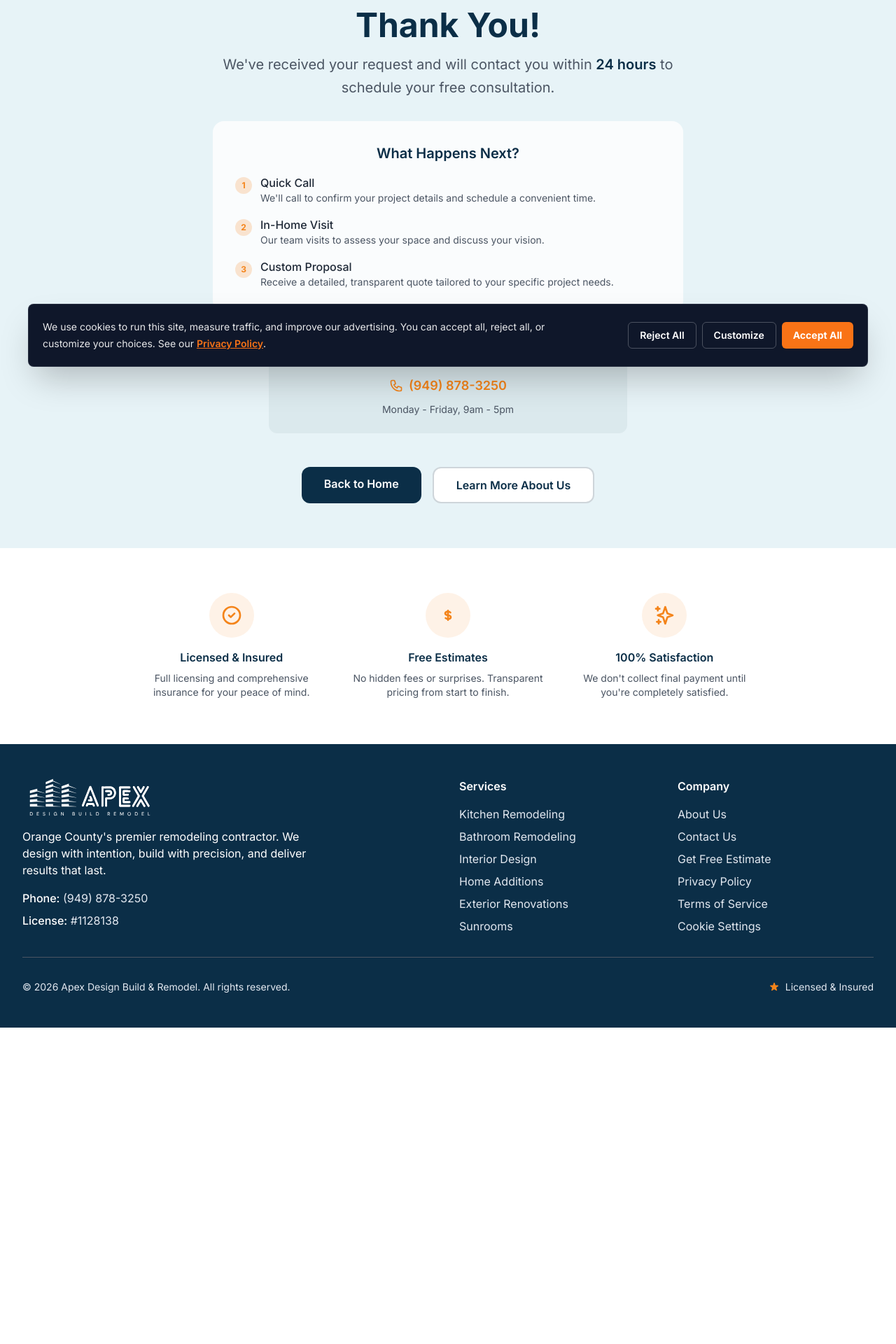
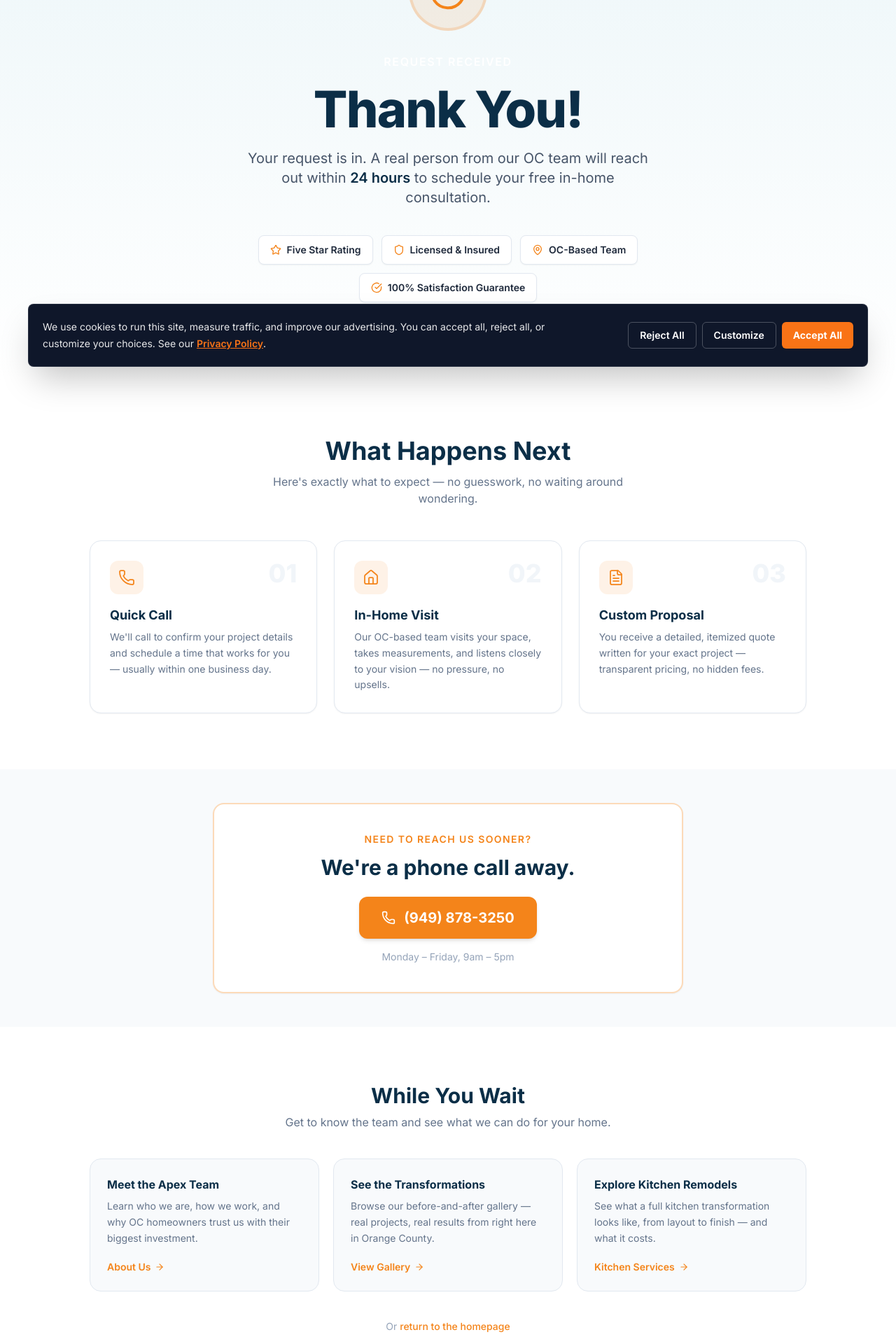
Before and after one commit to EmanuelRad169/apex-design, a Next.js app: page /thank-you in a window 1280 px wide. Shown: the part 260-2180 px from the top of the page at 70% size. Before the commit the page ends 1728 px from the top, so only its background shows below. Built offline with nearby package versions, Linux system fonts and the light colour scheme; no server answers.

Commit message:
Redesign /thank-you page: premium layout, step cards, call CTA, while-you-wait section

```diff
--- a/components/ThankYouContent.tsx
+++ b/components/ThankYouContent.tsx
@@ -3,168 +3,253 @@
 import React from 'react';
 import { motion } from 'framer-motion';
 import Link from 'next/link';
+import { Phone, Home, FileText, CheckCircle, ArrowRight, Star, Shield, MapPin } from 'lucide-react';
+
+const steps = [
+  {
+    icon: Phone,
+    step: '01',
+    title: 'Quick Call',
+    description:
+      "We'll call to confirm your project details and schedule a time that works for you — usually within one business day.",
+  },
+  {
+    icon: Home,
+    step: '02',
+    title: 'In-Home Visit',
+    description:
+      'Our OC-based team visits your space, takes measurements, and listens closely to your vision — no pressure, no upsells.',
+  },
+  {
+    icon: FileText,
+    step: '03',
+    title: 'Custom Proposal',
+    description:
+      'You receive a detailed, itemized quote written for your exact project — transparent pricing, no hidden fees.',
+  },
+];
+
+const trustBadges = [
+  { icon: Star, label: 'Five Star Rating' },
+  { icon: Shield, label: 'Licensed & Insured' },
+  { icon: MapPin, label: 'OC-Based Team' },
+];
+
+const exploreCards = [
+  {
+    href: '/about',
+    title: 'Meet the Apex Team',
+    description: 'Learn who we are, how we work, and why OC homeowners trust us with their biggest investment.',
+    cta: 'About Us',
+  },
+  {
+    href: '/#transformation',
+    title: 'See the Transformations',
+    description: 'Browse our before-and-after gallery — real projects, real results from right here in Orange County.',
+    cta: 'View Gallery',
+  },
+  {
+    href: '/services/kitchen',
+    title: 'Explore Kitchen Remodels',
+    description: 'See what a full kitchen transformation looks like, from layout to finish — and what it costs.',
+    cta: 'Kitchen Services',
+  },
+];
 
 export default function ThankYouContent() {
   return (
     <div className="bg-white min-h-screen pt-20">
-      {/* Hero Section */}
-      <section className="bg-light/50 py-16 px-4 sm:px-6 lg:px-8">
-        <div className="max-w-4xl mx-auto text-center">
+
+      {/* ── Hero ─────────────────────────────────────────────────── */}
+      <section className="bg-gradient-to-b from-light/40 to-white py-20 sm:py-28 px-4 sm:px-6 lg:px-8">
+        <div className="max-w-3xl mx-auto text-center">
+
+          {/* Success badge */}
           <motion.div
-            initial={{ opacity: 0, y: 20 }}
+            initial={{ scale: 0, opacity: 0 }}
+            animate={{ scale: 1, opacity: 1 }}
+            transition={{ duration: 0.5, type: 'spring', stiffness: 180, damping: 14 }}
+            className="mx-auto mb-8 w-28 h-28 rounded-full bg-accent/10 border-4 border-accent/20 flex items-center justify-center"
+          >
+            <CheckCircle className="w-14 h-14 text-accent" strokeWidth={1.75} />
+          </motion.div>
+
+          <motion.div
+            initial={{ opacity: 0, y: 24 }}
             animate={{ opacity: 1, y: 0 }}
-            transition={{ duration: 0.6 }}
-            className="space-y-8"
+            transition={{ duration: 0.6, delay: 0.15 }}
+            className="space-y-5"
           >
-            {/* Success Icon */}
-            <div className="mx-auto w-24 h-24 bg-accent/10 rounded-full flex items-center justify-center">
-              <motion.div
-                initial={{ scale: 0 }}
-                animate={{ scale: 1 }}
-                transition={{ delay: 0.2, duration: 0.5, type: "spring", stiffness: 200 }}
-              >
-                <svg className="w-12 h-12 text-accent" fill="none" stroke="currentColor" viewBox="0 0 24 24">
-                  <path strokeLinecap="round" strokeLinejoin="round" strokeWidth={3} d="M5 13l4 4L19 7" />
-                </svg>
-              </motion.div>
-            </div>
-
-            {/* Main Message */}
-            <div className="space-y-4">
-              <h1 className="text-4xl md:text-5xl font-bold text-primary">
+            <p className="text-base font-semibold tracking-widest text-accent uppercase">
+              Request Received
+            </p>
+            <h1 className="text-5xl sm:text-6xl md:text-7xl font-extrabold text-primary leading-[0.92] tracking-tight">
               Thank You!
             </h1>
-              <p className="text-xl text-gray-600 max-w-2xl mx-auto leading-relaxed">
-                We've received your request and will contact you within <span className="font-semibold text-primary">24 hours</span> to schedule your free consultation.
-              </p>
-            </div>
-
-            {/* Next Steps */}
-            <motion.div
-              initial={{ opacity: 0 }}
-              animate={{ opacity: 1 }}
-              transition={{ delay: 0.4, duration: 0.6 }}
-              className="bg-white/80 rounded-2xl p-8 max-w-2xl mx-auto"
-            >
-              <h3 className="text-xl font-semibold text-primary mb-4">What Happens Next?</h3>
-              <div className="space-y-4 text-left">
-                <div className="flex items-start gap-3">
-                  <div className="w-6 h-6 bg-accent/20 rounded-full flex items-center justify-center flex-shrink-0 mt-1">
-                    <span className="text-xs font-bold text-accent">1</span>
-                  </div>
-                  <div>
-                    <p className="font-medium text-gray-800">Quick Call</p>
-                    <p className="text-gray-600 text-sm">We'll call to confirm your project details and schedule a convenient time.</p>
-                  </div>
-                </div>
-                <div className="flex items-start gap-3">
-                  <div className="w-6 h-6 bg-accent/20 rounded-full flex items-center justify-center flex-shrink-0 mt-1">
-                    <span className="text-xs font-bold text-accent">2</span>
-                  </div>
-                  <div>
-                    <p className="font-medium text-gray-800">In-Home Visit</p>
-                    <p className="text-gray-600 text-sm">Our team visits to assess your space and discuss your vision.</p>
-                  </div>
-                </div>
-                <div className="flex items-start gap-3">
-                  <div className="w-6 h-6 bg-accent/20 rounded-full flex items-center justify-center flex-shrink-0 mt-1">
-                    <span className="text-xs font-bold text-accent">3</span>
-                  </div>
-                  <div>
-                    <p className="font-medium text-gray-800">Custom Proposal</p>
-                    <p className="text-gray-600 text-sm">Receive a detailed, transparent quote tailored to your specific project needs.</p>
-                  </div>
-                </div>
-              </div>
-            </motion.div>
-
-            {/* Emergency Contact */}
-            <motion.div
-              initial={{ opacity: 0 }}
-              animate={{ opacity: 1 }}
-              transition={{ delay: 0.6, duration: 0.6 }}
-              className="bg-primary/5 rounded-xl p-6 max-w-lg mx-auto"
-            >
-              <p className="text-gray-700 mb-3">
-                <strong>Need immediate assistance?</strong>
-              </p>
-              <a
-                href="tel:9498783250"
-                className="inline-flex items-center gap-2 text-accent font-semibold text-lg hover:underline"
-              >
-                <svg className="w-5 h-5" fill="none" stroke="currentColor" viewBox="0 0 24 24">
-                  <path strokeLinecap="round" strokeLinejoin="round" strokeWidth={2} d="M3 5a2 2 0 012-2h3.28a1 1 0 01.948.684l1.498 4.493a1 1 0 01-.502 1.21l-2.257 1.13a11.042 11.042 0 005.516 5.516l1.13-2.257a1 1 0 011.21-.502l4.493 1.498a1 1 0 01.684.949V19a2 2 0 01-2 2h-1C9.716 21 3 14.284 3 6V5z" />
-                </svg>
-                (949) 878-3250
-              </a>
-              <p className="text-gray-600 text-sm mt-2">
-                Monday - Friday, 9am - 5pm
+            <p className="text-lg sm:text-xl text-neutral-600 max-w-xl mx-auto leading-relaxed">
+              Your request is in. A real person from our OC team will reach out within{' '}
+              <span className="font-semibold text-primary">24 hours</span> to schedule
+              your free in-home consultation.
             </p>
           </motion.div>
 
-            {/* Action Buttons */}
+          {/* Trust badges */}
           <motion.div
-              initial={{ opacity: 0, y: 20 }}
+            initial={{ opacity: 0, y: 16 }}
             animate={{ opacity: 1, y: 0 }}
-              transition={{ delay: 0.8, duration: 0.6 }}
-              className="flex flex-col sm:flex-row gap-4 justify-center pt-4"
+            transition={{ duration: 0.6, delay: 0.35 }}
+            className="mt-10 flex flex-wrap justify-center gap-3"
           >
-              <Link
-                href="/"
-                className="bg-primary hover:bg-primary/90 text-white font-semibold px-8 py-3 rounded-xl transition-colors duration-300 text-center"
+            {trustBadges.map(({ icon: Icon, label }) => (
+              <div
+                key={label}
+                className="flex items-center gap-2 bg-white border border-neutral-200 shadow-sm px-4 py-2.5 rounded-lg"
               >
-                Back to Home
-              </Link>
-              <Link
-                href="/about"
-                className="bg-white hover:bg-gray-50 text-primary font-semibold px-8 py-3 rounded-xl border-2 border-primary/20 hover:border-primary/40 transition-all duration-300 text-center"
-              >
-                Learn More About Us
-              </Link>
-            </motion.div>
+                <Icon className="w-4 h-4 text-accent flex-shrink-0" />
+                <span className="text-sm font-semibold text-neutral-800">{label}</span>
+              </div>
+            ))}
+            <div className="flex items-center gap-2 bg-white border border-neutral-200 shadow-sm px-4 py-2.5 rounded-lg">
+              <CheckCircle className="w-4 h-4 text-accent flex-shrink-0" />
+              <span className="text-sm font-semibold text-neutral-800">100% Satisfaction Guarantee</span>
+            </div>
           </motion.div>
         </div>
       </section>
 
-      {/* Additional Information */}
-      <section className="py-16 px-4 sm:px-6 lg:px-8 bg-white">
-        <div className="max-w-4xl mx-auto">
+      {/* ── What Happens Next ────────────────────────────────────── */}
+      <section className="py-16 sm:py-20 px-4 sm:px-6 lg:px-8 bg-white">
+        <div className="max-w-5xl mx-auto">
           <motion.div
             initial={{ opacity: 0, y: 20 }}
-            animate={{ opacity: 1, y: 0 }}
-            transition={{ delay: 1, duration: 0.6 }}
-            className="grid md:grid-cols-3 gap-8"
+            whileInView={{ opacity: 1, y: 0 }}
+            viewport={{ once: true }}
+            transition={{ duration: 0.6 }}
+            className="text-center mb-12"
           >
-            <div className="text-center">
-              <div className="w-16 h-16 bg-accent/10 rounded-full flex items-center justify-center mx-auto mb-4">
-                <svg className="w-8 h-8 text-accent" fill="none" stroke="currentColor" viewBox="0 0 24 24">
-                  <path strokeLinecap="round" strokeLinejoin="round" strokeWidth={2} d="M9 12l2 2 4-4m6 2a9 9 0 11-18 0 9 9 0 0118 0z" />
-                </svg>
+            <h2 className="text-3xl sm:text-4xl font-bold text-primary mb-3">
+              What Happens Next
+            </h2>
+            <p className="text-neutral-500 text-base max-w-lg mx-auto">
+              Here's exactly what to expect — no guesswork, no waiting around wondering.
+            </p>
+          </motion.div>
+
+          <div className="grid grid-cols-1 md:grid-cols-3 gap-6">
+            {steps.map(({ icon: Icon, step, title, description }, i) => (
+              <motion.div
+                key={step}
+                initial={{ opacity: 0, y: 24 }}
+                whileInView={{ opacity: 1, y: 0 }}
+                viewport={{ once: true }}
+                transition={{ duration: 0.5, delay: i * 0.12 }}
+                className="bg-white border border-neutral-200 rounded-2xl p-7 shadow-sm hover:shadow-md transition-shadow duration-200 flex flex-col gap-4"
+              >
+                <div className="flex items-start justify-between">
+                  <div className="w-12 h-12 rounded-xl bg-accent/10 flex items-center justify-center flex-shrink-0">
+                    <Icon className="w-6 h-6 text-accent" strokeWidth={1.75} />
                   </div>
-              <h3 className="font-semibold text-primary mb-2">Licensed & Insured</h3>
-              <p className="text-gray-600 text-sm">Full licensing and comprehensive insurance for your peace of mind.</p>
+                  <span className="text-4xl font-extrabold text-neutral-100 leading-none select-none">
+                    {step}
+                  </span>
                 </div>
-            <div className="text-center">
-              <div className="w-16 h-16 bg-accent/10 rounded-full flex items-center justify-center mx-auto mb-4">
-                <svg className="w-8 h-8 text-accent" fill="none" stroke="currentColor" viewBox="0 0 24 24">
-                  <path strokeLinecap="round" strokeLinejoin="round" strokeWidth={2} d="M12 8c-1.657 0-3 .895-3 2s1.343 2 3 2 3 .895 3 2-1.343 2-3 2m0-8c1.11 0 2.08.402 2.599 1M12 8V7m0 1v8m0 0v1m0-1c-1.11 0-2.08-.402-2.599-1" />
-                </svg>
-              </div>
-              <h3 className="font-semibold text-primary mb-2">Free Estimates</h3>
-              <p className="text-gray-600 text-sm">No hidden fees or surprises. Transparent pricing from start to finish.</p>
-            </div>
-            <div className="text-center">
-              <div className="w-16 h-16 bg-accent/10 rounded-full flex items-center justify-center mx-auto mb-4">
-                <svg className="w-8 h-8 text-accent" fill="none" stroke="currentColor" viewBox="0 0 24 24">
-                  <path strokeLinecap="round" strokeLinejoin="round" strokeWidth={2} d="M5 3v4M3 5h4M6 17v4m-2-2h4m5-16l2.286 6.857L21 12l-5.714 2.143L13 21l-2.286-6.857L5 12l5.714-2.143L13 3z" />
-                </svg>
-              </div>
-              <h3 className="font-semibold text-primary mb-2">100% Satisfaction</h3>
-              <p className="text-gray-600 text-sm">We don't collect final payment until you're completely satisfied.</p>
+                <div>
+                  <p className="font-bold text-primary text-lg mb-1.5">{title}</p>
+                  <p className="text-neutral-500 text-sm leading-relaxed">{description}</p>
                 </div>
               </motion.div>
+            ))}
+          </div>
         </div>
       </section>
+
+      {/* ── Call CTA ─────────────────────────────────────────────── */}
+      <section className="py-12 px-4 sm:px-6 lg:px-8 bg-neutral-50">
+        <motion.div
+          initial={{ opacity: 0, y: 16 }}
+          whileInView={{ opacity: 1, y: 0 }}
+          viewport={{ once: true }}
+          transition={{ duration: 0.6 }}
+          className="max-w-2xl mx-auto bg-white border-2 border-accent/30 rounded-2xl p-8 sm:p-10 text-center shadow-sm"
+        >
+          <p className="text-sm font-semibold tracking-widest text-accent uppercase mb-3">
+            Need to reach us sooner?
+          </p>
+          <p className="text-2xl sm:text-3xl font-bold text-primary mb-6">
+            We're a phone call away.
+          </p>
+          <a
+            href="tel:9498783250"
+            className="inline-flex items-center gap-3 bg-accent hover:bg-accent/90 text-white font-bold px-8 py-4 rounded-xl shadow-md transition-all duration-200 text-xl"
+          >
+            <Phone className="w-5 h-5 flex-shrink-0" />
+            (949) 878-3250
+          </a>
+          <p className="text-neutral-400 text-sm mt-4">Monday – Friday, 9am – 5pm</p>
+        </motion.div>
+      </section>
+
+      {/* ── While You Wait ───────────────────────────────────────── */}
+      <section className="py-16 sm:py-20 px-4 sm:px-6 lg:px-8 bg-white">
+        <div className="max-w-5xl mx-auto">
+          <motion.div
+            initial={{ opacity: 0, y: 20 }}
+            whileInView={{ opacity: 1, y: 0 }}
+            viewport={{ once: true }}
+            transition={{ duration: 0.6 }}
+            className="text-center mb-10"
+          >
+            <h2 className="text-2xl sm:text-3xl font-bold text-primary mb-2">
+              While You Wait
+            </h2>
+            <p className="text-neutral-500 text-base">
+              Get to know the team and see what we can do for your home.
+            </p>
+          </motion.div>
+
+          <div className="grid grid-cols-1 sm:grid-cols-3 gap-5">
+            {exploreCards.map(({ href, title, description, cta }, i) => (
+              <motion.div
+                key={href}
+                initial={{ opacity: 0, y: 20 }}
+                whileInView={{ opacity: 1, y: 0 }}
+                viewport={{ once: true }}
+                transition={{ duration: 0.5, delay: i * 0.1 }}
+              >
+                <Link
+                  href={href}
+                  className="group flex flex-col justify-between h-full bg-neutral-50 hover:bg-light/40 border border-neutral-200 rounded-2xl p-6 transition-all duration-200 hover:shadow-sm"
+                >
+                  <div className="mb-5">
+                    <p className="font-bold text-primary text-base mb-2 group-hover:text-accent transition-colors duration-200">
+                      {title}
+                    </p>
+                    <p className="text-neutral-500 text-sm leading-relaxed">{description}</p>
+                  </div>
+                  <span className="inline-flex items-center gap-1.5 text-accent text-sm font-semibold">
+                    {cta}
+                    <ArrowRight className="w-3.5 h-3.5 transition-transform duration-200 group-hover:translate-x-1" />
+                  </span>
+                </Link>
+              </motion.div>
+            ))}
+          </div>
+
+          <motion.p
+            initial={{ opacity: 0 }}
+            whileInView={{ opacity: 1 }}
+            viewport={{ once: true }}
+            transition={{ duration: 0.6, delay: 0.3 }}
+            className="text-center mt-10 text-sm text-neutral-400"
+          >
+            Or{' '}
+            <Link href="/" className="text-accent hover:underline font-medium">
+              return to the homepage
+            </Link>
+          </motion.p>
+        </div>
+      </section>
+
     </div>
   );
 }
```
Lines whose indentation alone changed are shown as unchanged.
